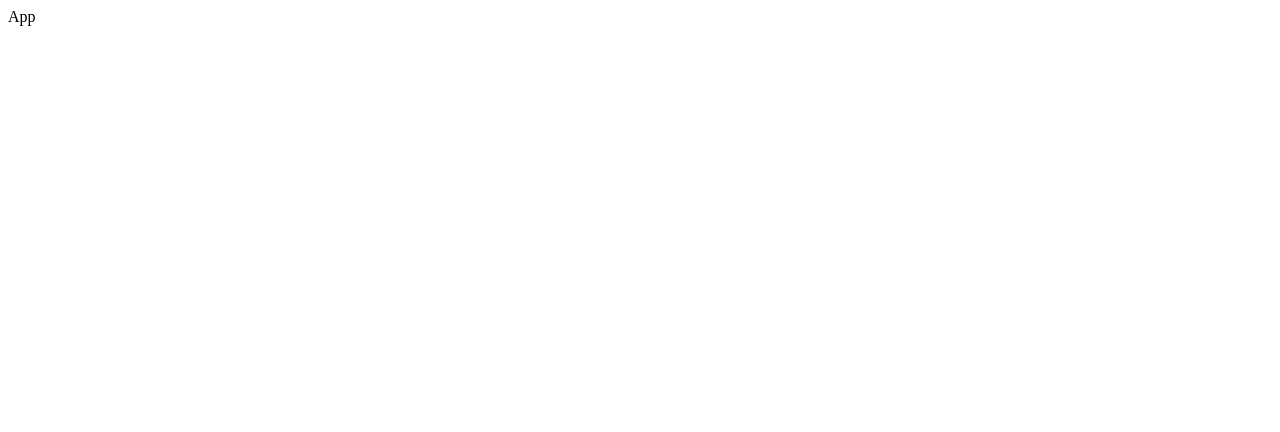
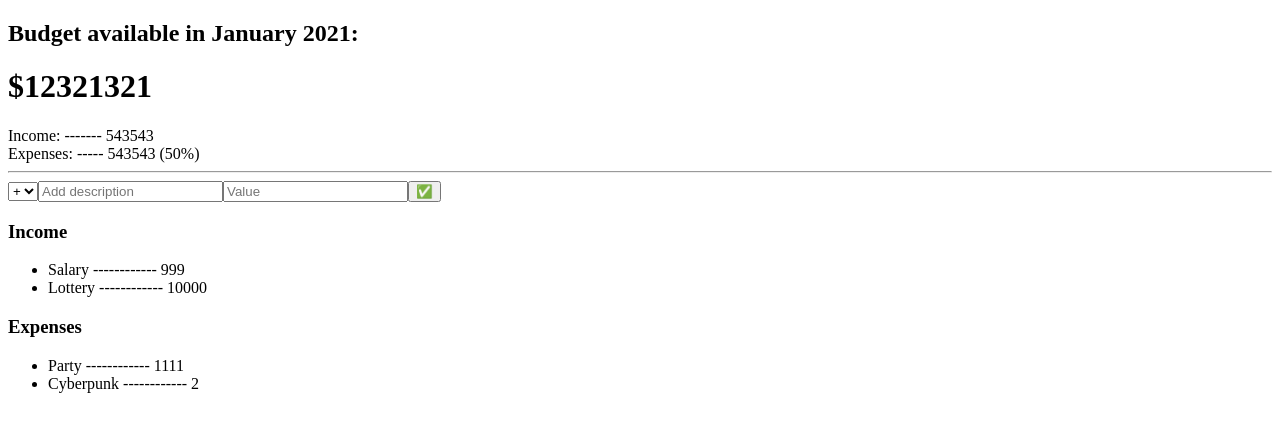
Before and after one commit to sitek94/budget-calculator, a React (Create React App) app: page / in a window 1280 px wide. Shown: the top 432 px of the page. Built offline with nearby package versions, Linux system fonts and the light colour scheme.

Commit message:
create main app HTML structure

```diff
--- a/src/App.tsx
+++ b/src/App.tsx
@@ -1,9 +1,60 @@
-import * as React from 'react';
+const incomeList = [
+  { desc: 'Salary', value: 999 },
+  { desc: 'Lottery', value: 10000 },
+]
+
+const expensesList = [
+  { desc: 'Party', value: 1111 },
+  { desc: 'Cyberpunk', value: 2 },
+]
 
 function App() {
   return (
-    <div className="App">
-      App
+    <div>
+      <div>
+        <h2>Budget available in January 2021:</h2>
+        <h1>$12321321</h1>
+        <div>Income: ------- 543543</div>
+        <div>Expenses: ----- 543543 (50%)</div>
+      </div>
+      <hr/>
+      <div>
+        <form onSubmit={e => e.preventDefault()}>
+          <select>
+            <option>+</option>
+            <option>-</option>
+          </select>
+          <input type="text" placeholder="Add description" />
+          <input type="number" placeholder="Value" />
+          <input type="submit" value="✅" />
+        </form>
+      </div>
+      <div>
+        <div>
+          <h3>Income</h3>
+          <ul>
+            {incomeList.map(({desc, value}) => (
+              <li>
+                <span>{desc}</span>
+                {' '}------------{' '}
+                <span>{value}</span>
+              </li>
+            ))}
+          </ul>
+        </div>
+        <div>
+          <h3>Expenses</h3>
+          <ul>
+            {expensesList.map(({desc, value}) => (
+              <li>
+                <span>{desc}</span>
+                {' '}------------{' '}
+                <span>{value}</span>
+              </li>
+            ))}
+          </ul>
+        </div>
+      </div>
     </div>
   );
 }
```
